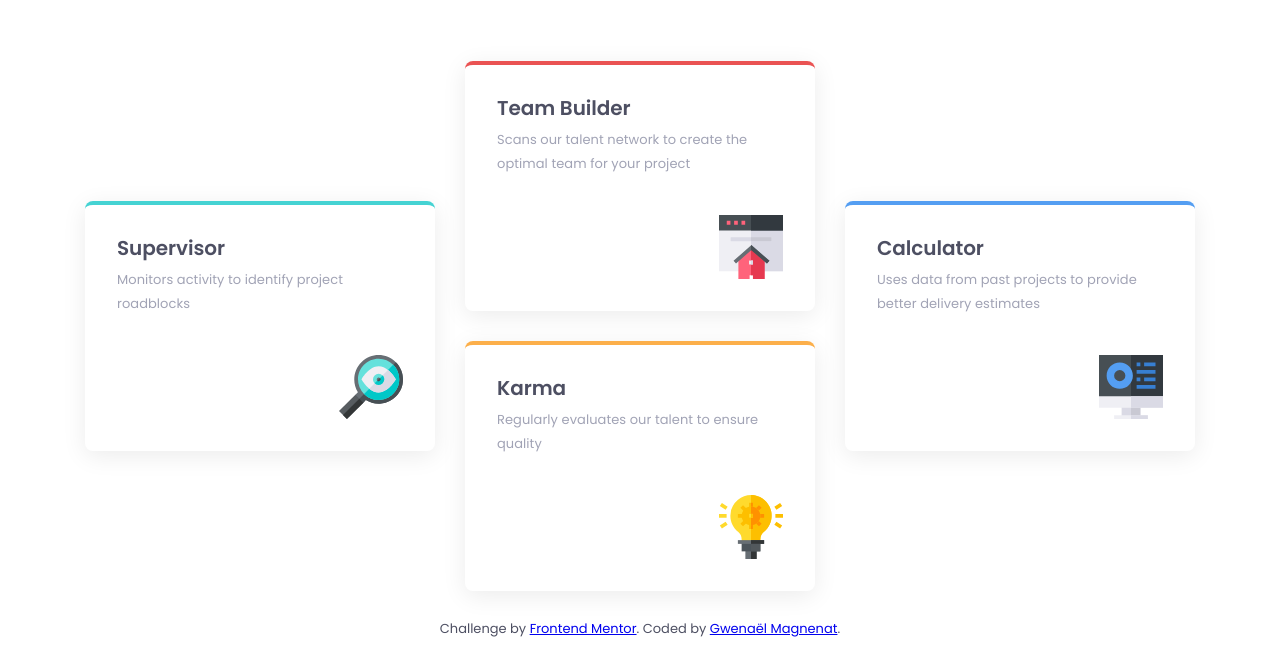
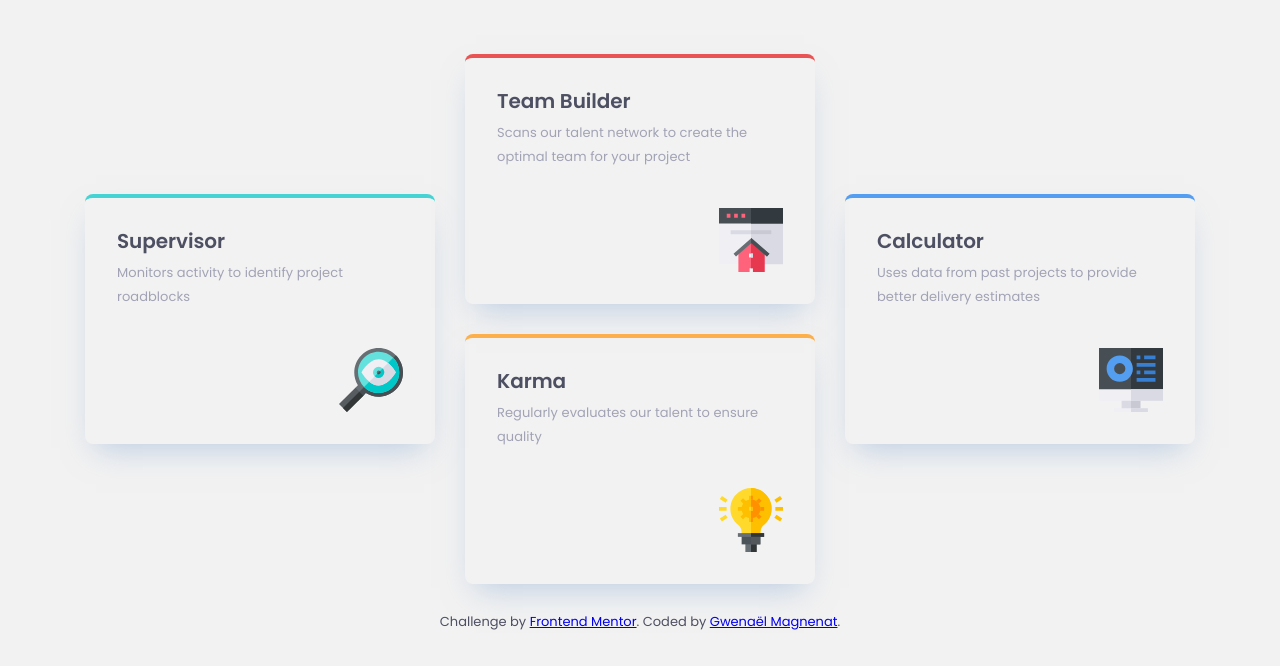
Before and after one commit to gmagnenat/four-card-feature-section, a website: page src/index.html in a window 1280 px wide. Shown: the part 257-923 px from the top of the page. Drawn offline with Linux system fonts and the light colour scheme.

Commit message:
Fix box shadow and top spacing

```diff
--- a/src/scss/_variables.scss
+++ b/src/scss/_variables.scss
@@ -1,5 +1,6 @@
 @use "sass:color";
 
+$clr-bg-light: #f2f2f2;
 $clr-red: hsl(0, 78%, 62%);
 $clr-cyan: hsl(180, 62%, 55%);
 $clr-orange: hsl(34, 97%, 64%);
@@ -30,6 +31,6 @@ $card-height: clamp(
 
 $card-padding: clamp(1.75rem, calc(1.75rem + ((1vw - 0.2rem) * 0.4545)), 2rem);
 
-$shadow-l: 0 5px 25px rgba(0, 0, 0, 0.08);
+$shadow-l: 0 15px 30px -11px rgba(131, 166, 210, 0.5);
 
 $rounded-m: 0.5rem; // 8px
--- a/src/scss/main.scss
+++ b/src/scss/main.scss
@@ -14,13 +14,14 @@ body {
   font-size: $fs-body;
   line-height: $lh-normal;
   color: $clr-text;
+  background-color: $clr-bg-light;
 }
 
 // Add space above the header
 .container {
   padding-top: clamp(
-    4rem,
-    calc(5.3125rem + ((1vw - 0.2rem) * -2.3864)),
+    5rem,
+    calc(5.3125rem + ((1vw - 0.2rem) * -0.5682)),
     5.3125rem
   );
   padding-inline: $space-l;
```
Also changed, not shown: public/css/main.css.
